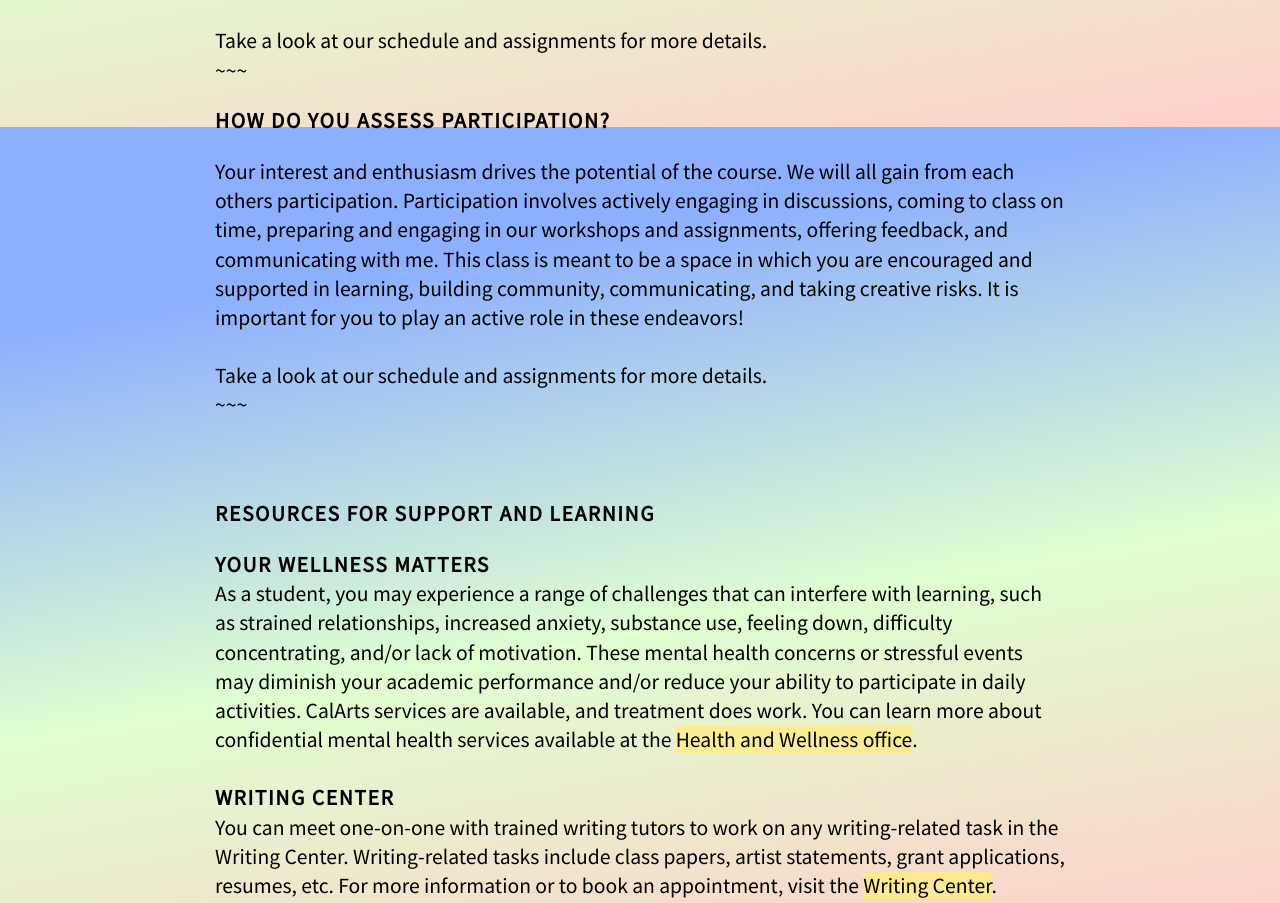
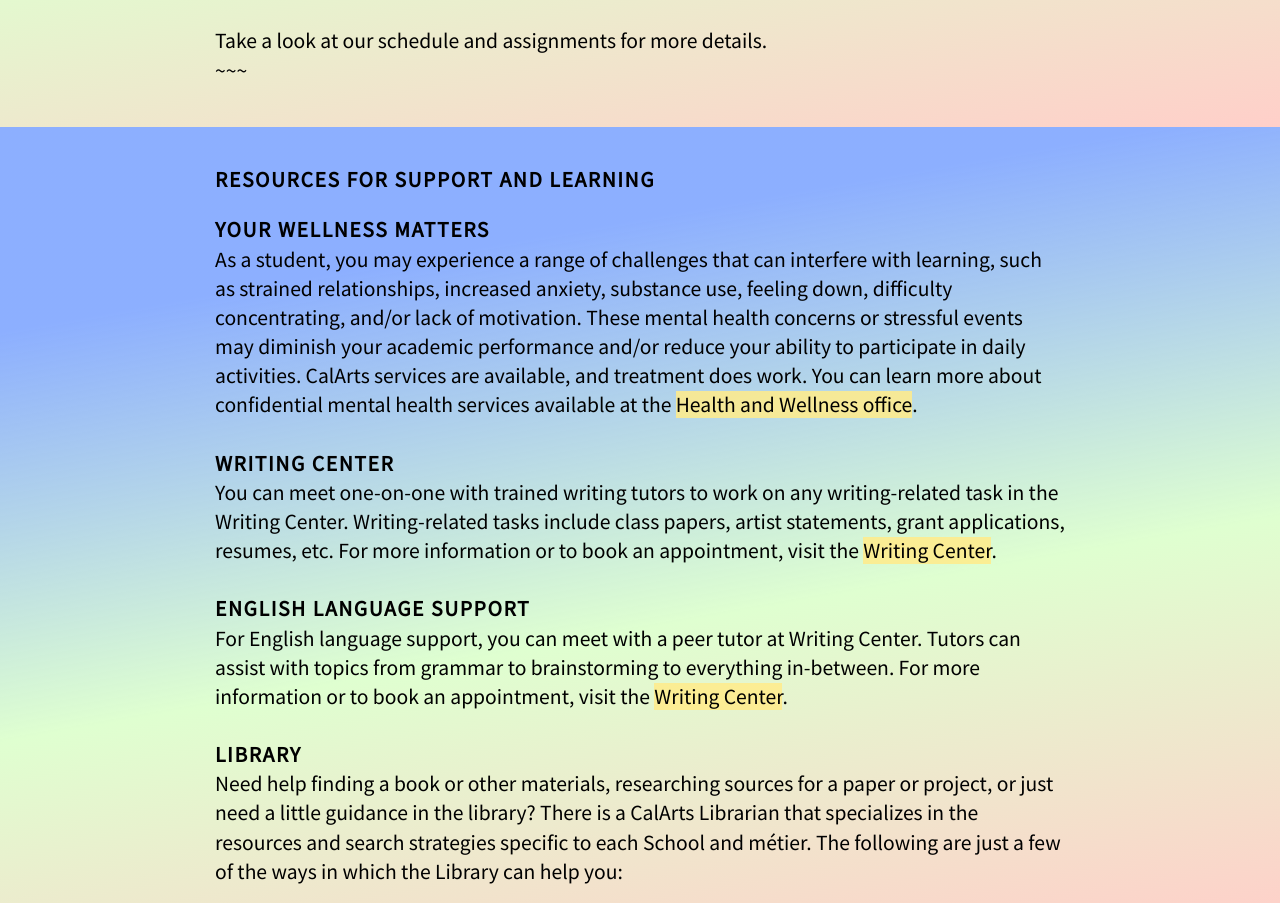
Before and after one commit to dalena/fvea318-sp23, a plain HTML site: page index.html in a window 1280 px wide. Shown: the part 3073-3976 px from the top of the page. Drawn offline with nearby package versions, Linux system fonts and the light colour scheme; no server answers.

Commit message:
removed duplicate section

```diff
--- a/index.html
+++ b/index.html
@@ -145,12 +145,6 @@
                   </div>
                   <p>~~~</p>
 
-                  <div>
-                     <h3>How do you assess participation?</b></h3>
-                     <p>Your interest and enthusiasm drives the potential of the course. We will all gain from each others participation. Participation involves actively engaging in discussions, coming to class on time, preparing and engaging in our workshops and assignments, offering feedback, and communicating with me. This class is meant to be a space in which you are encouraged and supported in learning, building community, communicating, and taking creative risks. It is important for you to play an active role in these endeavors! </p><br>
-                     <p>Take a look at our schedule and assignments for more details.</p>
-                  </div>
-                  <p>~~~</p>
                   <br><br>
 
                   <div>
```
